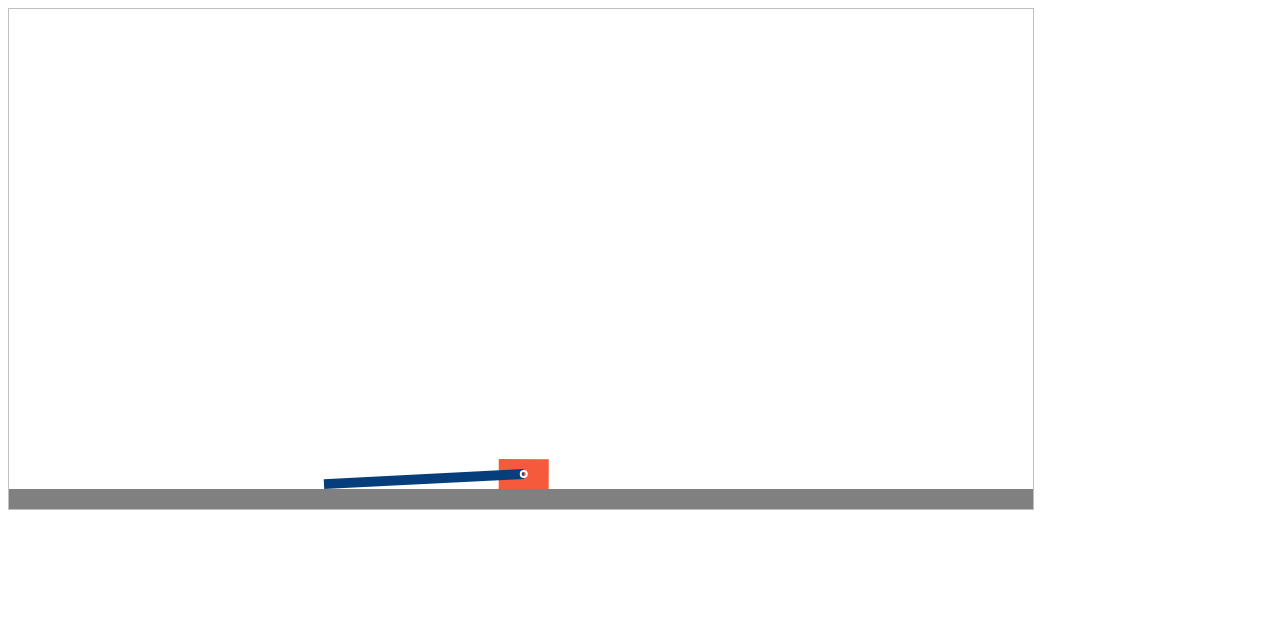
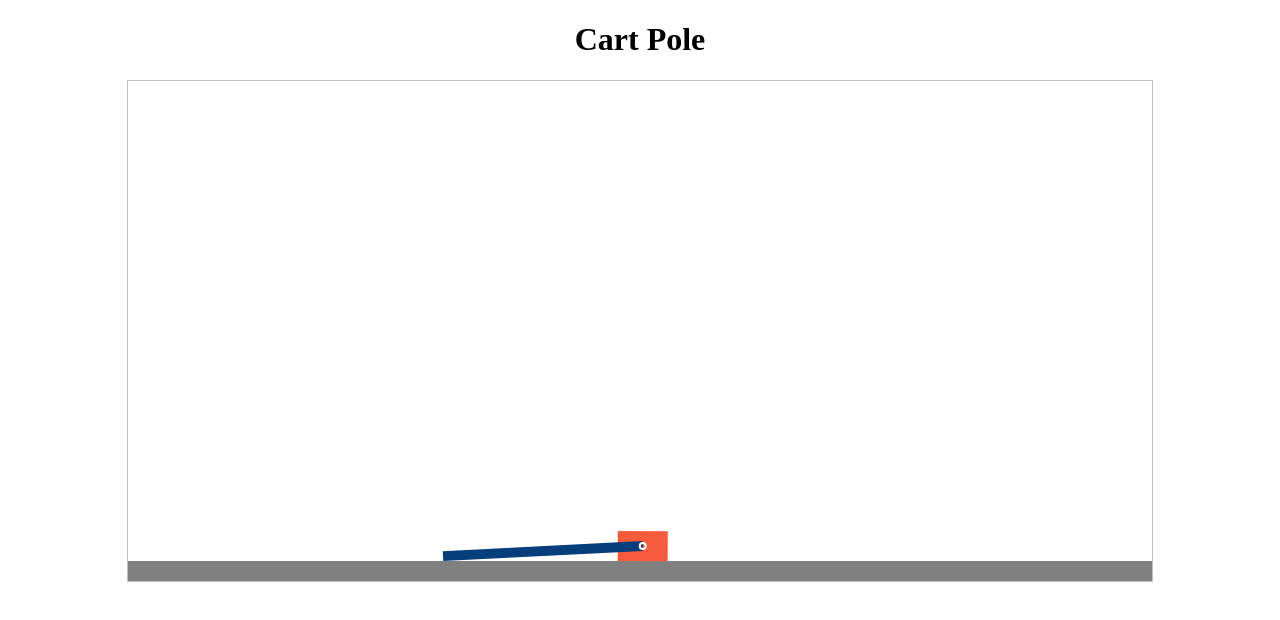
Before and after one commit to MagicCube/cart-pole-js, a website built with webpack: page index.html in a window 1280 px wide. Built offline with nearby package versions, Linux system fonts and the light colour scheme.

Commit message:
Update styles

```diff
--- a/index.html
+++ b/index.html
@@ -4,15 +4,23 @@
   <meta charset="UTF-8">
   <meta name="viewport" content="width=device-width, initial-scale=1.0">
   <meta http-equiv="X-UA-Compatible" content="ie=edge">
-  <title>Cart Pole Demo</title>
+  <title>Cart Pole</title>
   <style>
     canvas {
+      display: block;
       border: 1px solid silver;
+      margin-left: auto;
+      margin-right: auto;
+    }
+
+    h1 {
+      text-align: center;
     }
   </style>
   <script src="/assets/vendor.js"></script>
 </head>
 <body>
+  <h1>Cart Pole</h1>
   <script src="/assets/game.js"></script>
 </html>
 </body>
```
